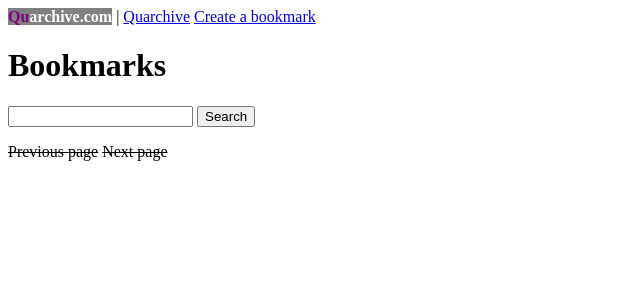
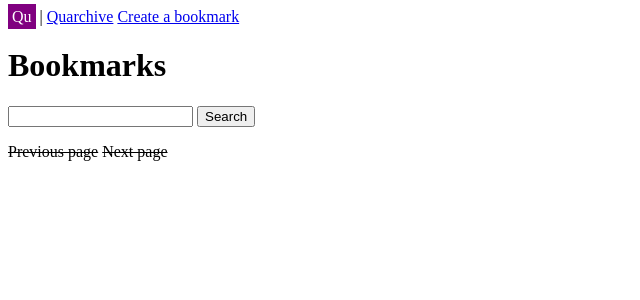
Before and after one commit to calpaterson/quarchive, a Flask app: page / in a window 1280 px wide. Shown: the top 300 px of the page, without its empty margins (0-640 px from the left). Run offline with Flask 2, Linux system fonts and the light colour scheme; the visitor is signed in with stand-in values (Sample User, id 1); data that the repository does not hold is empty; parts of the project's set-up code (start-up, migrations or seed data) failed here and were passed over.

Commit message:
Bit of v basic logo styling

```diff
--- a/src/server/quarchive/static/site.css
+++ b/src/server/quarchive/static/site.css
@@ -1 +1,6 @@
 /* nothing */
+#qu {
+    color: white;
+    background-color: purple;
+    padding: 0.25em;
+}
--- a/src/server/quarchive/templates/base.j2
+++ b/src/server/quarchive/templates/base.j2
@@ -14,7 +14,7 @@
     </head>
     <body>
         <nav>
-            <span style="background-color: grey"><strong><span style="color: purple">Qu</span><span style="color: white">archive.com</span></strong></span>
+            <span id="qu">Qu</span>
             |
             {% if request.endpoint == 'quarchive.index' %}
               {{ header_item(request, 'quarchive.index', "Quarchive") }}
```
